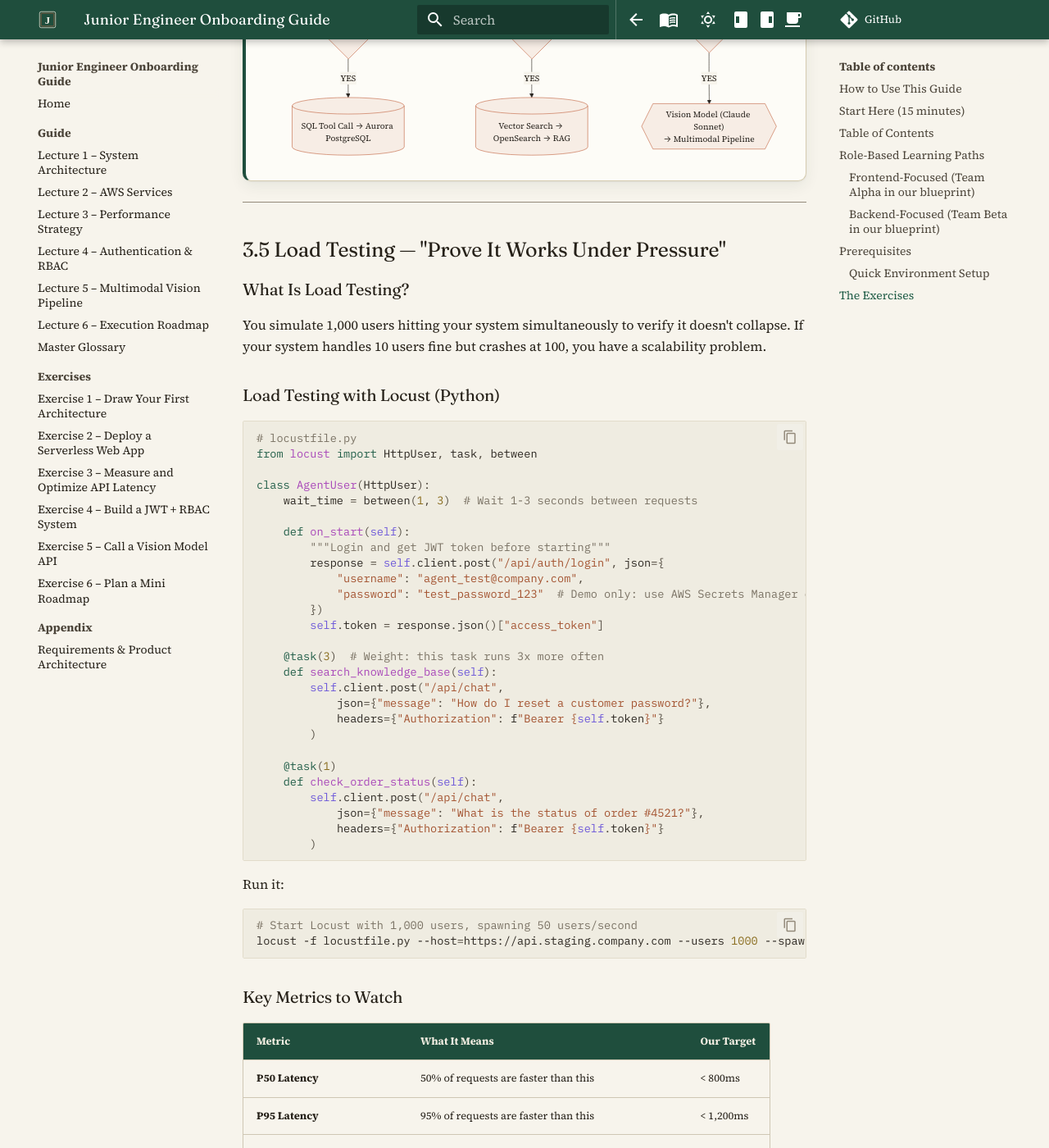
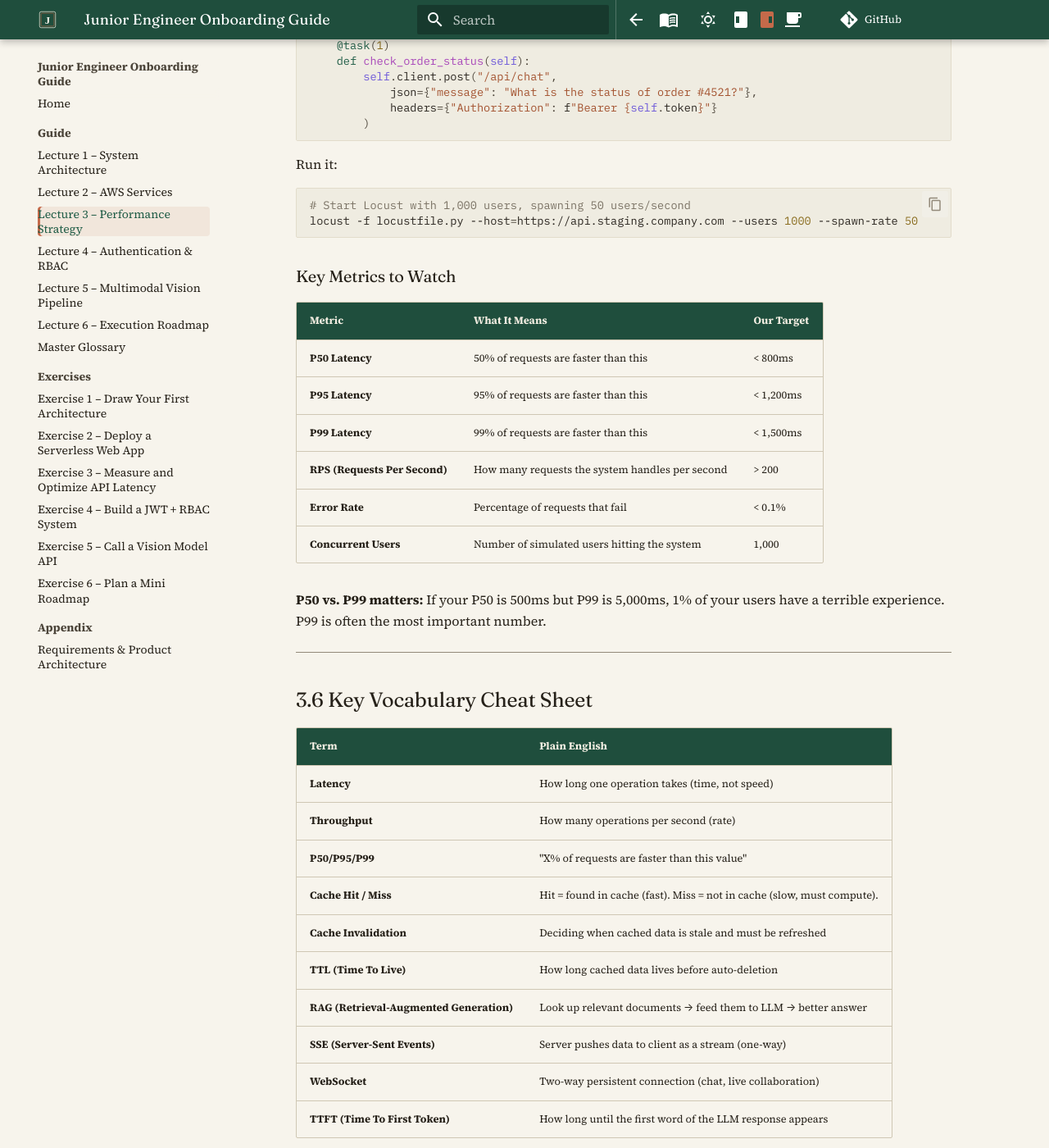
Before and after one commit to jonathanmark/jts, an MkDocs documentation site: the page built from docs/guides/README.md, in a window 1280 px wide and 1400 px high, scrolled down 25091 px. Shown: the whole window at 82% size. Built offline with MkDocs 1.6.1 and Material for MkDocs 9.7.7, drawn with Linux system fonts in a browser that asks for light colours; a script that is not in the unit is left out; comment, search, counter and statistics services are not loaded; some of the changed lines change nothing that is shown.

Commit message:
Polish: plain tooltips below header, TOC hidden by default, scrollspy section highlighting

```diff
--- /dev/null
+++ b/docs/javascripts/scrollspy.js
@@ -0,0 +1,116 @@
+/* scrollspy.js
+ * Highlights the section currently being read in both the table of contents
+ * (right sidebar) and the left navigation's guide links. Adds the class
+ * `md-nav__link--current` to the matching anchors; the styling lives in
+ * stylesheets/extra.css so it follows the active reading scheme.
+ *
+ * Notes:
+ *  - Material's `toc.follow` lazily renders the TOC, so the anchor links are
+ *    re-queried on every update and a MutationObserver re-applies the
+ *    highlight whenever Material swaps the TOC nodes.
+ *  - Sub-sections highlight their parent lecture in the left navigation.
+ */
+(function () {
+  function ready(fn) {
+    if (document.readyState !== "loading") fn();
+    else document.addEventListener("DOMContentLoaded", fn);
+  }
+
+  ready(function () {
+    var ACTIVE_OFFSET = 110; // px from the top of the viewport
+    var current = null;
+    var ticking = false;
+
+    function collectLinks() {
+      var links = [];
+      document.querySelectorAll(".md-sidebar--primary, .md-sidebar--secondary")
+        .forEach(function (nav) {
+          nav.querySelectorAll('a.md-nav__link[href*="#"]').forEach(function (a) {
+            var href = a.getAttribute("href") || "";
+            var id = href.split("#").pop();
+            // only keep anchors that actually exist on this page
+            if (id && document.getElementById(id)) {
+              links.push({ id: id, el: a });
+            }
+          });
+        });
+      return links;
+    }
+
+    function update() {
+      var headings = document.querySelectorAll(
+        ".md-content h1[id], .md-content h2[id], .md-content h3[id]"
+      );
+
+      // the last heading that has scrolled past the offset line
+      var activeId = null;
+      for (var i = 0; i < headings.length; i++) {
+        if (headings[i].getBoundingClientRect().top <= ACTIVE_OFFSET) {
+          activeId = headings[i].id;
+        } else {
+          break;
+        }
+      }
+
+      // parent lecture (nearest preceding h1) so sub-sections light up their
+      // lecture in the left navigation
+      var parentId = null;
+      var lastH1 = null;
+      if (activeId) {
+        for (var j = 0; j < headings.length; j++) {
+          var h = headings[j];
+          if (h.tagName === "H1" && h.id) lastH1 = h.id;
+          if (h.id === activeId) {
+            parentId = h.tagName === "H1" ? h.id : lastH1;
+            break;
+          }
+        }
+      }
+
+      if (activeId !== current) {
+        current = activeId;
+        var links = collectLinks();
+        links.forEach(function (l) {
+          var inToc = !!l.el.closest(".md-sidebar--secondary");
+          var isActive = l.id === activeId;
+          var isParent = l.id === parentId;
+          if (inToc) {
+            // Table of contents: strong highlight on the exact section,
+            // subtle breadcrumb on the containing lecture.
+            l.el.classList.toggle("md-nav__link--current", isActive);
+            l.el.classList.toggle("md-nav__link--parent", isParent && !isActive);
+          } else {
+            // Left navigation: strong highlight on the current lecture.
+            l.el.classList.toggle("md-nav__link--current", isParent);
+          }
+        });
+      }
+      ticking = false;
+    }
+
+    function onScroll() {
+      if (!ticking) {
+        requestAnimationFrame(update);
+        ticking = true;
+      }
+    }
+
+    window.addEventListener("scroll", onScroll, { passive: true });
+    window.addEventListener("resize", function () { update(); });
+
+    // Material's toc.follow swaps TOC nodes as you scroll — re-apply after
+    // any such change so the highlight survives.
+    var observer = new MutationObserver(function () {
+      if (!ticking) {
+        requestAnimationFrame(update);
+        ticking = true;
+      }
+    });
+    document.querySelectorAll(".md-sidebar--primary .md-nav, .md-sidebar--secondary .md-nav")
+      .forEach(function (nav) {
+        observer.observe(nav, { childList: true, subtree: true });
+      });
+
+    update();
+  });
+})();
--- a/docs/javascripts/sidebar-toggle.js
+++ b/docs/javascripts/sidebar-toggle.js
@@ -18,7 +18,9 @@
     function restore() {
       try {
         if (localStorage.getItem("md-hide-nav") === "1") body.classList.add("md-hide-nav");
-        if (localStorage.getItem("md-hide-toc") === "1") body.classList.add("md-hide-toc");
+        // Table of contents is hidden by default; only shown when the user
+        // explicitly turns it on.
+        if (localStorage.getItem("md-hide-toc") !== "0") body.classList.add("md-hide-toc");
       } catch (e) { /* localStorage unavailable — ignore */ }
     }
 
--- a/docs/javascripts/toasts.js
+++ b/docs/javascripts/toasts.js
@@ -209,9 +209,11 @@
       tip.textContent = text;
       tip.classList.add("md-hover-tip--show");
       var r = anchor.getBoundingClientRect();
-      var tw = tip.offsetWidth, th = tip.offsetHeight;
+      var header = document.querySelector(".md-header");
+      var hr = header ? header.getBoundingClientRect() : r;
+      var tw = tip.offsetWidth;
       var x = Math.min(Math.max(r.left + r.width / 2 - tw / 2, 8), window.innerWidth - tw - 8);
-      var y = r.bottom + 9;
+      var y = hr.bottom + 8; // below the header bar
       tip.style.left = x + "px";
       tip.style.top = y + "px";
     }
--- a/docs/stylesheets/extra.css
+++ b/docs/stylesheets/extra.css
@@ -553,8 +553,8 @@
   font-size: 0.72rem;
   font-weight: 600;
   letter-spacing: 0.02em;
-  padding: 0.32rem 0.62rem;
-  border-radius: 6px;
+  padding: 0.34rem 0.7rem;
+  border-radius: 8px;           /* plain rounded square — no balloon arrow */
   box-shadow: 0 2px 8px rgba(20, 56, 43, 0.28);
   pointer-events: none;
   opacity: 0;
@@ -562,16 +562,28 @@
   transition: opacity 0.15s ease, transform 0.15s ease;
   white-space: nowrap;
 }
-.md-hover-tip::after {
-  content: "";
-  position: absolute;
-  top: 100%;
-  left: 50%;
-  transform: translateX(-50%);
-  border: 5px solid transparent;
-  border-top-color: var(--md-primary-fg-color);
-}
 .md-hover-tip--show {
   opacity: 1;
   transform: none;
 }
+
+/* ---- Scrollspy: current section highlight ------------------------------- */
+
+/* Material's built-in TOC scrollspy only recolours the active link; we drive
+   a single, consistent highlight with `.md-nav__link--current` instead. */
+.md-sidebar--secondary .md-nav__link--active {
+  color: inherit;
+}
+
+.md-nav__link--current {
+  color: var(--md-typeset-a-color) !important;
+  background: var(--md-accent-fg-color--transparent);
+  border-radius: 4px;
+  box-shadow: inset 3px 0 0 var(--md-accent-fg-color);
+}
+
+/* Breadcrumb: while reading a sub-section, the containing lecture stays
+   visible in the table of contents as a quieter accent-coloured label. */
+.md-sidebar--secondary .md-nav__link--parent {
+  color: var(--md-accent-fg-color);
+}
--- a/mkdocs.yml
+++ b/mkdocs.yml
@@ -63,6 +63,7 @@
   - javascripts/sidebar-toggle.js
   - javascripts/scroll-end.js
   - javascripts/toasts.js
+  - javascripts/scrollspy.js
 
 # Remove the "Made with Material for MkDocs" watermark from the footer.
 extra:
--- /dev/null
+++ b/overrides/partials/toc.html
@@ -0,0 +1,24 @@
+{#-
+  Override of Material's partials/toc.html.
+  Material's default strips the page to only the children of the first h1,
+  which discards all top-level lecture sections in long documents.
+  This override renders the complete page.toc so every section appears.
+-#}
+{% set title = lang.t("toc") %}
+{% if config.mdx_configs.toc and config.mdx_configs.toc.title %}
+  {% set title = config.mdx_configs.toc.title %}
+{% endif %}
+<nav class="md-nav md-nav--secondary" aria-label="{{ title | e }}">
+  {% set toc = page.toc %}
+  {% if toc %}
+    <label class="md-nav__title" for="__toc">
+      <span class="md-nav__icon md-icon"></span>
+      {{ title }}
+    </label>
+    <ul class="md-nav__list" data-md-component="toc" data-md-scrollfix>
+      {% for toc_item in toc %}
+        {% include "partials/toc-item.html" %}
+      {% endfor %}
+    </ul>
+  {% endif %}
+</nav>
```
